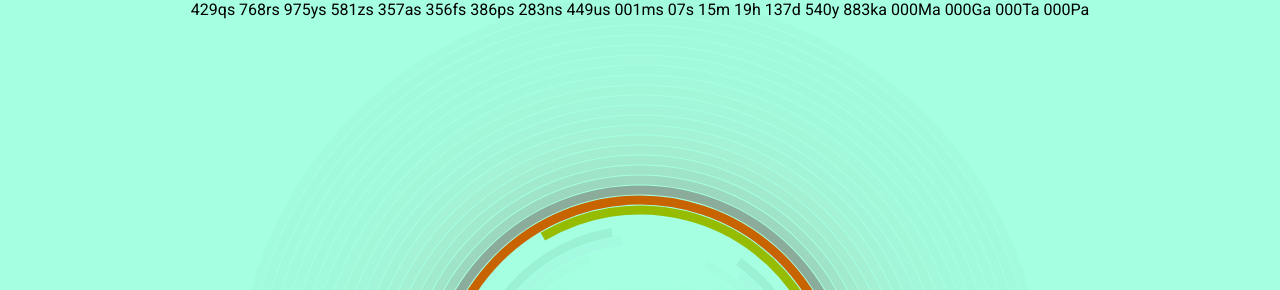
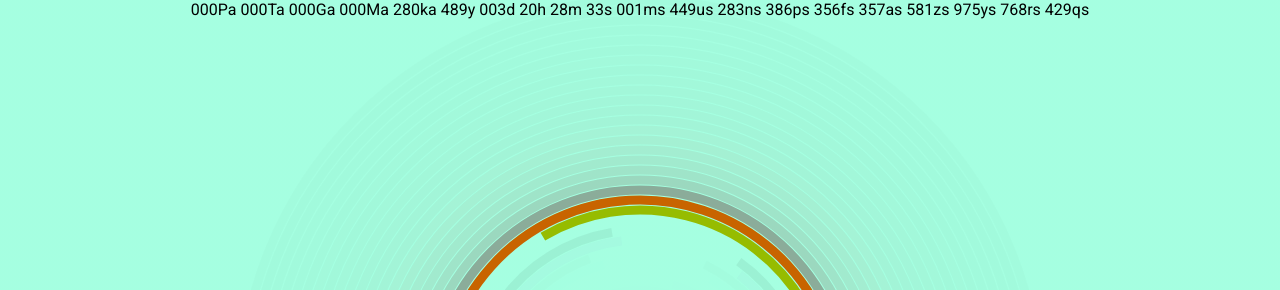
Before and after one commit to joemccourt/time-scale, a website with bundled scripts: page src/index.html in a window 1280 px wide. Shown: the top 290 px of the page. Built offline with nearby package versions, Linux system fonts and the light colour scheme; a web font is replaced by a local one.

Commit message:
Better math for getting  time scale fraction

```diff
--- a/src/index.html
+++ b/src/index.html
@@ -21,11 +21,11 @@
     </div>
     <div id="cursorContainer">
       <div id="clock"></div>
-      <div id="cursorText"></div>
       <div id="cursorLine"></div>
       <div class="canvasContainer">
         <canvas id="canvas" />
       </div>
+      <div id="cursorText"></div>
     </div>
   </body>
 </html>
--- a/src/index.js
+++ b/src/index.js
@@ -1,6 +1,37 @@
 // import { chooseLog } from "../lib/choose.js";
 
 import { minLog, maxLog, marks } from "../lib/time-marks.js";
+
+// t in minLog unit
+// dt in ms
+const addTime = (t, dt) => {
+  const timeScale = Math.round(
+    10 ** (-3 - minLog + 1e-9 * Math.round(1e9 * Math.log10(state.timeScale))),
+  );
+
+  return t + BigInt(Math.round(dt)) * BigInt(timeScale);
+};
+
+// return [0, 1) of t modulo timeScale
+const timeFracScale = (t, timeScale) => {
+  const scaleLogFloor = Math.floor(Math.log10(timeScale));
+  const scaleBig = BigInt(10n ** BigInt(scaleLogFloor - minLog));
+
+  // for fractional log time scales
+  const scaleLogRemainder = Math.log10(timeScale) - scaleLogFloor; // [0, 1)
+  const scaleMultiplier = 10 ** scaleLogRemainder; // [1, 10)
+
+  // increase value for conversion into BigInt
+  // precision up to 9 digits of remaining scale
+  const bigScaleMultiplier = BigInt(Math.floor(scaleMultiplier * 1e9)); // [0, 1e9)
+
+  // int multiplication and then division to get back to correct scale
+  const finalScale = (scaleBig * bigScaleMultiplier) / BigInt(1e9);
+
+  // mod by the time scale in the correct space and then divide to get fraction
+  const timeModScale = t % finalScale;
+  return Number(timeModScale) / Number(finalScale);
+};
 
 const colorToString = (c, a = 1) => {
   const { r, g, b } = c;
@@ -38,7 +69,7 @@ const heightToScale = (height) => {
 const stateDefaults = {
   timeScale: 1,
   timesByScale: {},
-  time: 0n, //BigInt(10n ** -BigInt(minLog))
+  time: 0n, // relative to 10n ** -BigInt(minLog)
 };
 
 let state = { ...stateDefaults };
@@ -147,13 +178,7 @@ const drawWorld = () => {
     const r = 0 + ringWidth * i;
 
     // console.log(BigInt(10n ** (s + minLog)));
-    const scaleBig = BigInt(10n ** BigInt(s - minLog));
-    const timeModScale = time % scaleBig;
-
-    const timeFloat = Number(timeModScale) / Number(scaleBig);
-
-    // const timeFloat =
-    //   1e-6 * Number((10n ** 6n * time) / BigInt(10n ** BigInt(s - minLog)));
+    const timeFloat = timeFracScale(time, div);
 
     const angle = -2 * Math.PI * (timeFloat - Math.floor(timeFloat));
     if (tooFast) {
@@ -248,14 +273,7 @@ const init = () => {
 
   let lastTime = performance.now();
   const timeUpdate = (dt) => {
-    // todo need to keep timescale in big int somehow
-    const timeScale = Math.round(
-      10 **
-        (-3 - minLog + 1e-9 * Math.round(1e9 * Math.log10(state.timeScale))),
-    );
-
-    state.time =
-      state.time + BigInt(Math.round(dt - lastTime)) * BigInt(timeScale);
+    state.time = addTime(state.time, dt - lastTime);
 
     const clockDiv = document.getElementById("clock");
 
@@ -268,17 +286,12 @@ const init = () => {
 
         const numDigits = Math.ceil(Math.log10(scaleRatio));
 
-        // error here for non base 10 scales
-        const scaleBig = BigInt(
-          10n ** BigInt(Math.round(Math.log10(higherScale) - minLog)),
-        );
+        const timeFloat = timeFracScale(state.time, higherScale);
+        const timeFloor = Math.floor(scaleRatio * timeFloat);
 
-        const timeModScale = state.time % scaleBig;
-        const timeFloat = Number(timeModScale) / Number(scaleBig);
-        const timeFloor = Math.floor(scaleRatio * timeFloat);
-        // console.log(scaleBig, timeModScale, timeFloat, timeFloor);
         return `${timeFloor.toFixed(0).padStart(numDigits, "0")}${m.symbol}`;
       })
+      .toReversed()
       .join(" ");
 
     clockDiv.innerHTML = String(clockText);
```
